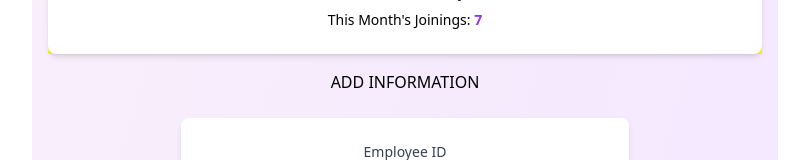
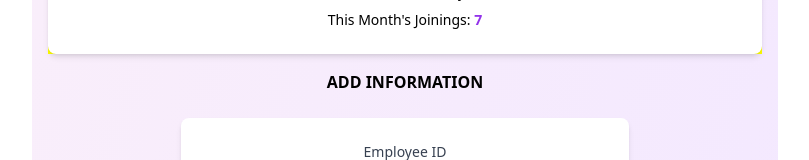
Before and after one commit to Bhuvaneshmaker/birthday_sep, a React (Vite) app: page / in a window 1280 px wide. Shown: the part 2097-2257 px from the top of the page, without its empty margins (235-1044 px from the left). Built offline with nearby package versions, Linux system fonts and the light colour scheme; no server answers.

Commit message:
Update AddEmpolyeeForm.jsx

```diff
--- a/src/components/AddEmpolyeeForm.jsx
+++ b/src/components/AddEmpolyeeForm.jsx
@@ -17,7 +17,7 @@ const AddEmployeeForm = ({ addEmployee, setAddEmployee, employees, setEmployees,
 
   return (
     <div className='information'>
-      <h3 className='text-center-xl text-black'>ADD INFORMATION</h3>
+      <h3 className='text-center-xl font-bold text-black'>ADD INFORMATION</h3>
       <form onSubmit={handleAddEmployee} className="max-w-md mx-auto bg-white p-6 rounded-lg shadow-md mt-6">
         <div className="mb-4">
           <label htmlFor="id" className="block text-sm font-medium text-gray-700">Employee ID</label>
```
